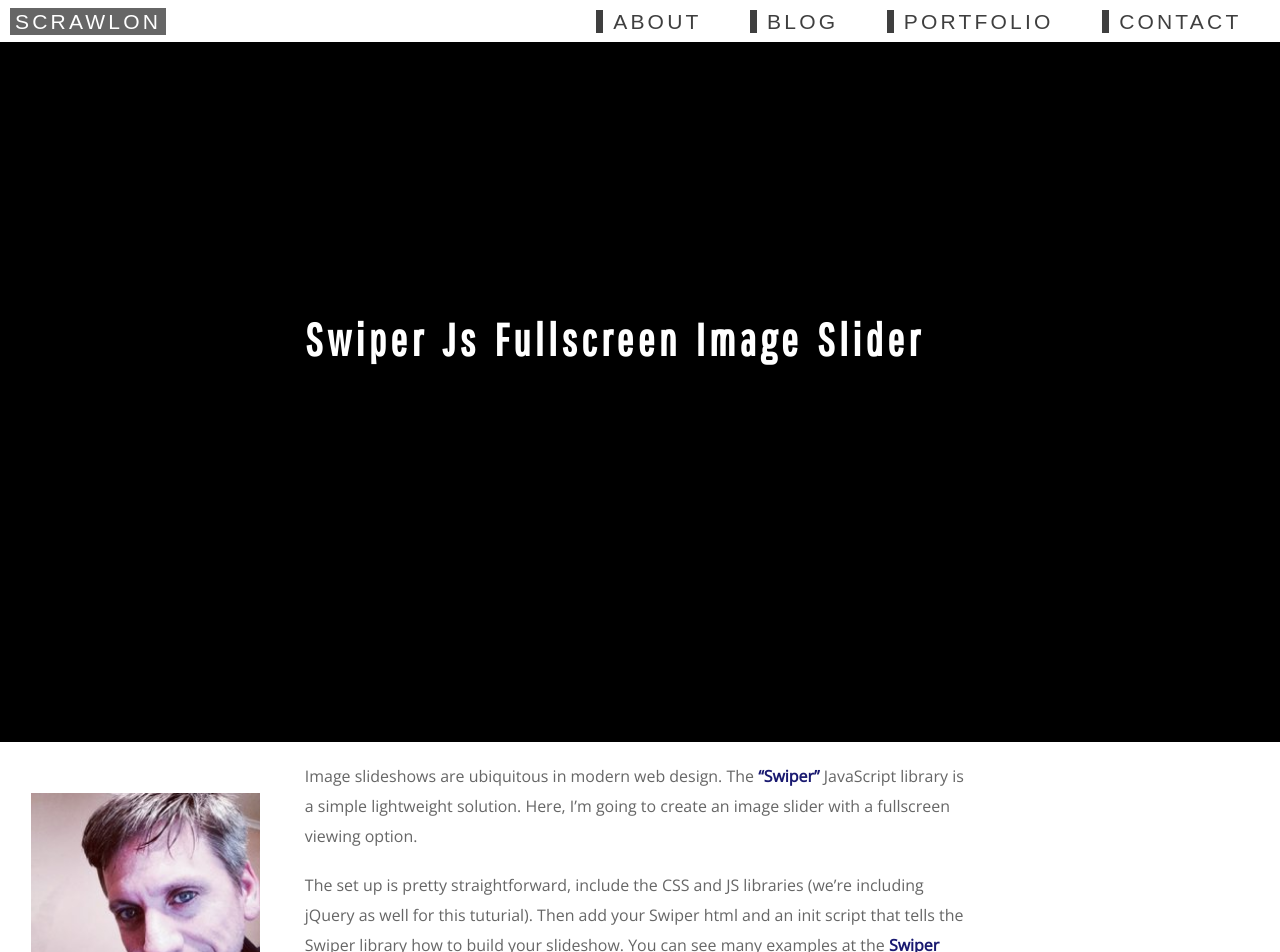
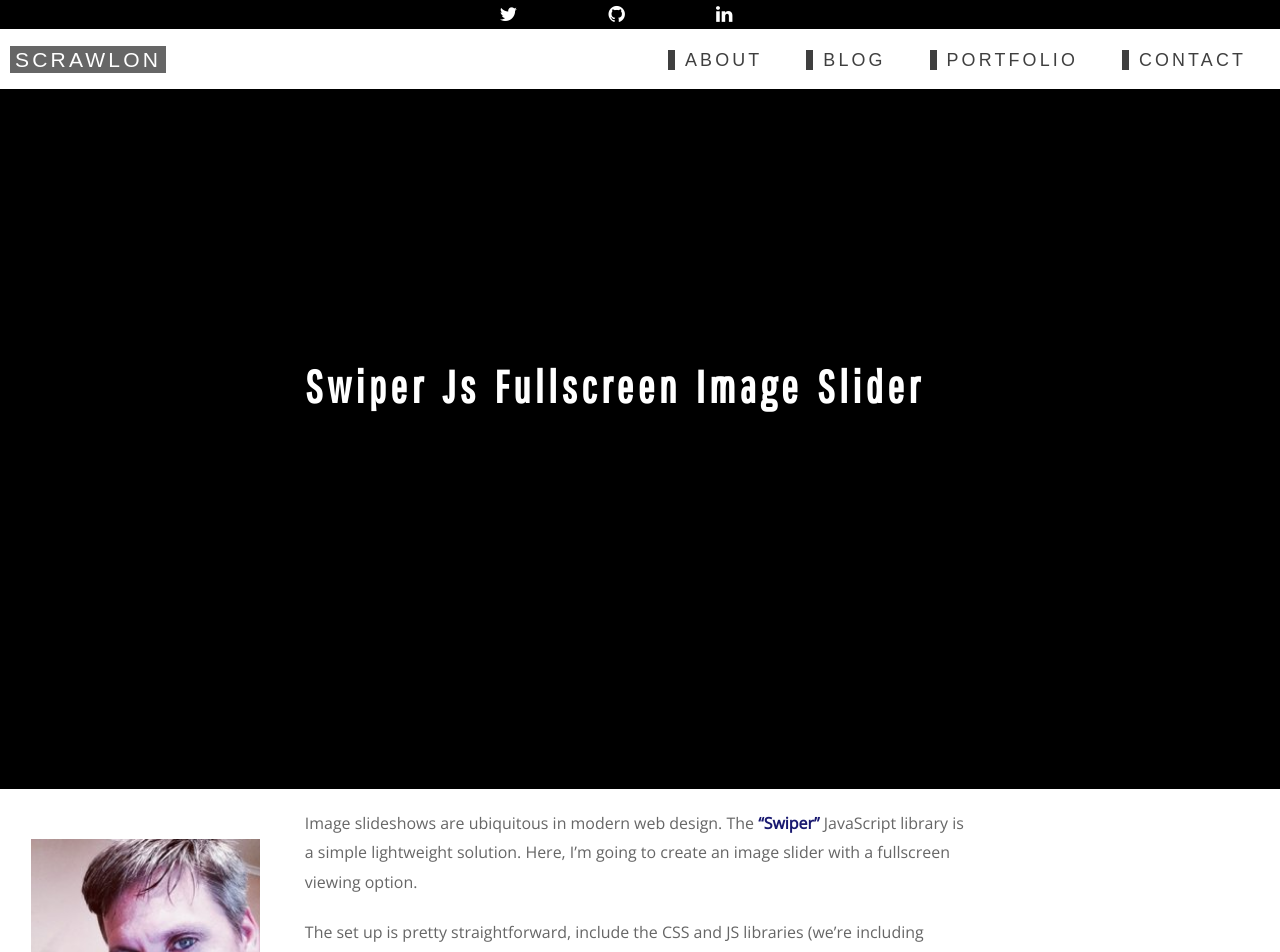
Before and after one commit to scrawlon/scrawlon.github.io, a Jekyll site: the page built from index.html, in a window 1280 px wide. Shown: the top 952 px of the page. Built offline with Jekyll 4.4.1, drawn with Linux system fonts in a browser that asks for light colours; comment, search, counter and statistics services are not loaded.

Commit message:
Added desktop social links bar

```diff
--- a/_includes/head.html
+++ b/_includes/head.html
@@ -21,7 +21,12 @@
   </head>
 
   <body>
-    {% include navigation.html %}
+    <div class="top-header">
+      {% include social_networks.html %}
+    </div>
+    <div class="main-header">
+      {% include navigation.html %}
+    </div>
 
     {% if page.heading or page.title %}
       <header
--- a/_includes/navigation.html
+++ b/_includes/navigation.html
@@ -1,9 +1,3 @@
-<!-- Mobile Nav Toggle -->
-<div class="hamburger hamburger--slider nav-mobile-toggle" id="nav-mobile-toggle">
-  <div class="hamburger-box">
-    <div class="hamburger-inner"></div>
-  </div>
-</div>
 <nav class='nav-desktop'>
   <ul>
 
@@ -31,6 +25,13 @@
     {% endfor %}
 
   </ul>
+
+  <!-- Mobile Nav Toggle -->
+  <div class="hamburger hamburger--slider nav-mobile-toggle" id="nav-mobile-toggle">
+    <div class="hamburger-box">
+      <div class="hamburger-inner"></div>
+    </div>
+  </div>
 </nav>
 
 <nav class="nav-mobile" id="nav-mobile">
--- a/css/styles.scss
+++ b/css/styles.scss
@@ -191,6 +191,10 @@ code {
   margin: 40px 0;
 }
 
+.top-header {
+  display: none;
+}
+
 .nav-mobile-toggle {
   cursor: pointer;
   display: block;
@@ -237,6 +241,7 @@ nav {
 
     .float-right {
       display: none;
+      font-size: .85em;
 
       a {
         &:hover, &.active, &.active-blog-post {
@@ -290,6 +295,7 @@ nav {
             a {
               color: #fff;
               background: rgba(0,0,0,0);
+              opacity: .75;
             }
           }
         }
@@ -532,6 +538,29 @@ $large-desktop: "(min-width: 90em)";
     height: auto;
   }
 
+  .top-header {
+    display: block;
+    background: #000;
+    color: #fff;
+
+    ul {
+      &.social-icons {
+        margin: 0 auto;
+        list-style-type: none;
+        text-align: center;
+
+        li {
+          display: inline-block;
+          margin-right: 4.5em;
+
+          a {
+            color: #fff;
+          }
+        }
+      }
+    }
+  }
+
   .nav-mobile {
     display: none;
   }
@@ -548,6 +577,12 @@ $large-desktop: "(min-width: 90em)";
 
   nav {
     &.nav-desktop {
+      height: 60px;
+
+      ul {
+        padding: 17px 10px 5px;
+      }
+
       .float-right {
         display: block;
         a {
```
